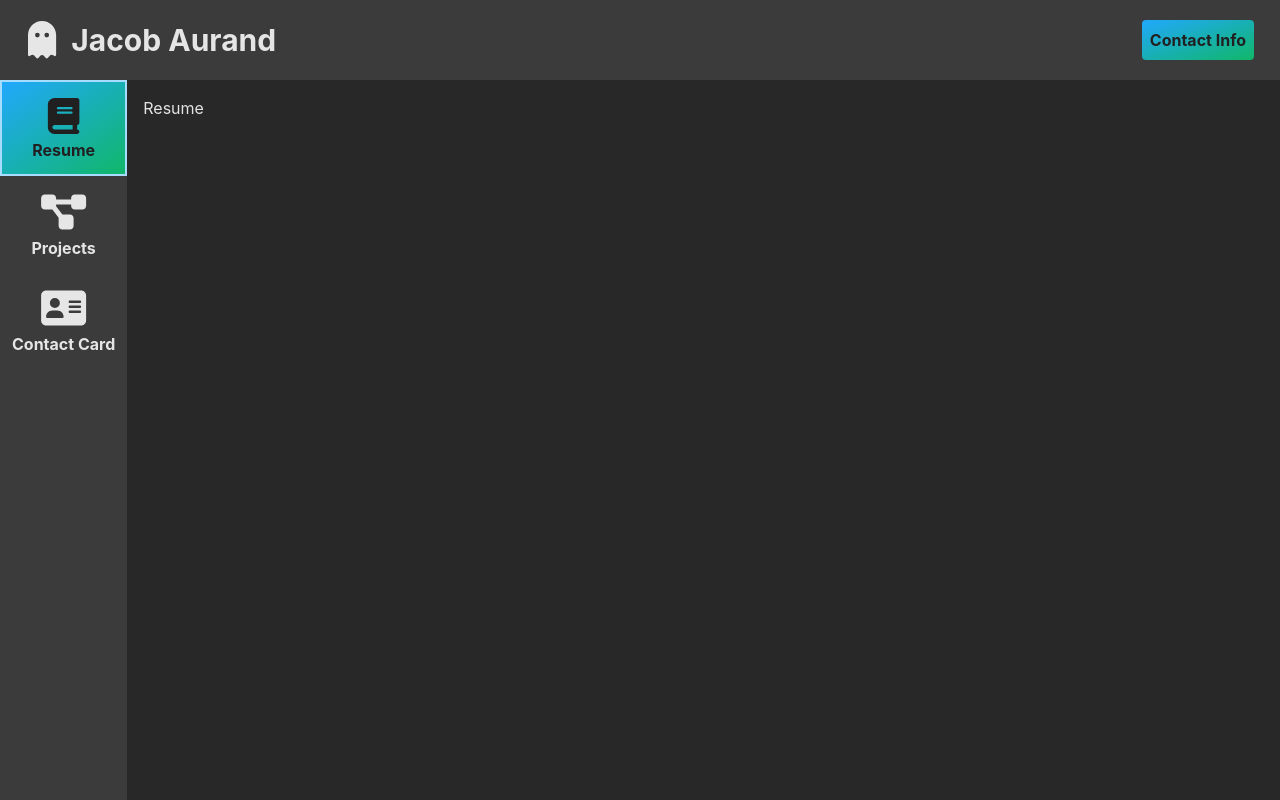
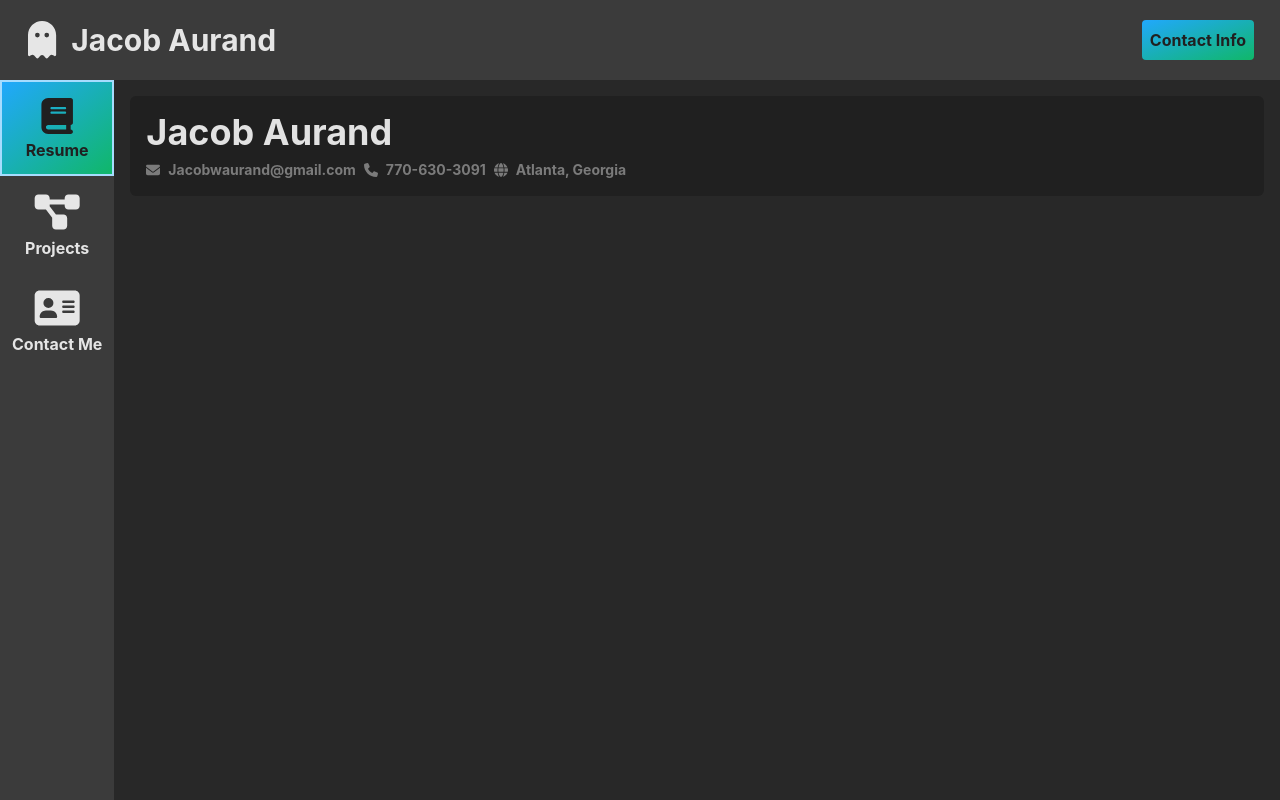
Before and after one commit to jacobwaurand/personal-website, a Vue app: page / in a window 1280 px wide. Both pictures are taken after a click on the element "Resume". Built offline with nearby package versions, Linux system fonts and the light colour scheme.

Commit message:
Contact changes and start resume page

```diff
--- a/src/components/LeftPanel.vue
+++ b/src/components/LeftPanel.vue
@@ -5,7 +5,7 @@ import { store } from '../store/store';
 
 const tabs = [{ text: 'Resume', icon: 'book', isActive: false },
   { text: 'Projects', icon: 'diagram-project', isActive: false },
-  { text: 'Contact Card', icon: 'contact-card', isActive: false }];
+  { text: 'Contact Me', icon: 'contact-card', isActive: false }];
 
 export default defineComponent({
   created() {
--- a/src/components/ResumePage.vue
+++ b/src/components/ResumePage.vue
@@ -12,8 +12,13 @@ export default defineComponent({
 </script>
 
 <template>
-  <div>
-    Resume
+  <div class="bg-surface-900 p-4 rounded-md">
+    <div class="text-4xl font-bold mb-2">Jacob Aurand</div>
+    <div class="text-sm font-bold">
+      <span class="text-surface-400 mr-2 hover:text-surface-100"><font-awesome-icon class="mr-2" icon="envelope"/>Jacobwaurand@gmail.com</span>
+      <span class="text-surface-400 mr-2 hover:text-surface-100"><font-awesome-icon class="mr-2" icon="phone"/>770-630-3091</span>
+      <span class="text-surface-400 mr-2 hover:text-surface-100"><font-awesome-icon class="mr-2" icon="globe"/>Atlanta, Georgia</span>
+    </div>
   </div>
 </template>
 
--- a/src/fontawesome.ts
+++ b/src/fontawesome.ts
@@ -2,10 +2,10 @@ import { library } from '@fortawesome/fontawesome-svg-core'
 import { FontAwesomeIcon, FontAwesomeIconProps } from '@fortawesome/vue-fontawesome'
 
 // Import the icons you want to use globally
-import { faUser, faCoffee, faEnvelope, faBook, faDiagramProject, faComputer, faGhost, faInfoCircle, faFileLines, faContactCard } from '@fortawesome/free-solid-svg-icons'
+import { faUser, faCoffee, faEnvelope, faBook, faDiagramProject, faComputer, faGhost, faInfoCircle, faFileLines, faContactCard, faPhone, faGlobe } from '@fortawesome/free-solid-svg-icons'
 import { DefineComponent } from 'vue'
 
-library.add(faUser, faCoffee, faEnvelope, faBook, faDiagramProject, faComputer, faGhost, faInfoCircle, faFileLines, faContactCard)
+library.add(faUser, faCoffee, faEnvelope, faBook, faDiagramProject, faComputer, faGhost, faInfoCircle, faFileLines, faContactCard, faEnvelope, faPhone, faGlobe)
 
 export default {
   install(app: { component: (arg0: string, arg1: DefineComponent<FontAwesomeIconProps>) => void }) {
--- a/src/pages/IntroPage.vue
+++ b/src/pages/IntroPage.vue
@@ -28,9 +28,9 @@ export default defineComponent({
         <font-awesome-icon class="h-3/6 pb-1" icon="diagram-project"/>
         <span class="font-bold">Projects</span>
       </div>
-      <div class="h-full min-w-28 flex flex-col justify-center items-center hover:text-surface-50 cursor-pointer text-surface-900" @click="setPage('Contact')">
+      <div class="h-full min-w-28 flex flex-col justify-center items-center hover:text-surface-50 cursor-pointer text-surface-900" @click="setPage('Contact Me')">
         <font-awesome-icon class="h-3/6 pb-1" icon="contact-card"/>
-        <span class="font-bold">Contact Card</span>
+        <span class="font-bold">Contact Me</span>
       </div>
     </div>
   </div>
```
